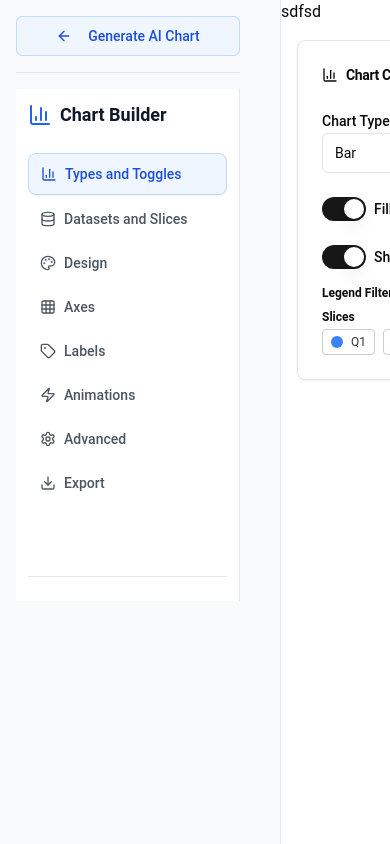
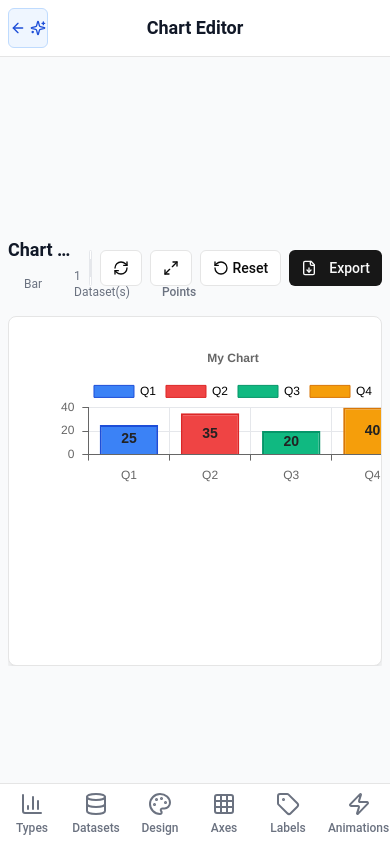
Before and after one commit to Harikrishnanvkph/cursor_ai, a Next.js app: page /editor in a window 390 px wide. Built offline with nearby package versions, Linux system fonts and the light colour scheme.

Commit message:
responsive mobile create

```diff
--- a/app/editor/page.tsx
+++ b/app/editor/page.tsx
@@ -1,50 +1,132 @@
 "use client"
 
-import { useState } from "react"
+import { useState, useEffect } from "react"
 import { Sidebar } from "@/components/sidebar"
 import { ChartPreview } from "@/components/chart-preview"
 import { ConfigPanel } from "@/components/config-panel"
 import { useChartStore } from "@/lib/chart-store"
 import { Button } from "@/components/ui/button"
-import { ArrowLeft, PanelLeft, PanelRight, Plus, Sparkles } from "lucide-react"
+import { ArrowLeft, Sparkles, BarChart3, Database, Palette, Grid, Tag, Zap, Settings, Download } from "lucide-react"
 import Link from "next/link"
+import React from "react"
+
+const TABS = [
+  { id: "types_toggles", label: "Types", icon: BarChart3 },
+  { id: "datasets_slices", label: "Datasets", icon: Database },
+  { id: "design", label: "Design", icon: Palette },
+  { id: "axes", label: "Axes", icon: Grid },
+  { id: "labels", label: "Labels", icon: Tag },
+  { id: "animations", label: "Animations", icon: Zap },
+  { id: "advanced", label: "Advanced", icon: Settings },
+  { id: "export", label: "Export", icon: Download },
+]
+
+// Custom hook to detect <=576px
+function useIsMobile576() {
+  const [isMobile, setIsMobile] = useState(
+    typeof window !== "undefined" ? window.innerWidth <= 576 : false
+  );
+  useEffect(() => {
+    function handleResize() {
+      setIsMobile(window.innerWidth <= 576);
+    }
+    window.addEventListener("resize", handleResize);
+    return () => window.removeEventListener("resize", handleResize);
+  }, []);
+  return isMobile;
+}
 
 export default function EditorPage() {
+  const [mounted, setMounted] = useState(false);
+  useEffect(() => setMounted(true), []);
+
   const [activeTab, setActiveTab] = useState("types_toggles")
   const { chartConfig } = useChartStore()
   const [leftSidebarCollapsed, setLeftSidebarCollapsed] = useState(false)
   const [rightSidebarCollapsed, setRightSidebarCollapsed] = useState(false)
+  const [mobilePanel, setMobilePanel] = useState<string | null>(null)
+  const isMobile = useIsMobile576();
 
+  if (!mounted) {
+    return null; // Or a loading spinner if you prefer
+  }
+
+  // Mobile layout for <=576px
+  if (isMobile) {
+    return (
+      <div className="relative w-full max-w-[480px] mx-auto min-h-screen bg-gray-50 flex flex-col">
+        {/* Header */}
+        <div className="flex items-center justify-between p-2 border-b bg-white">
+          <Link href="/landing">
+            <Button variant="outline" size="icon" className="bg-blue-50 hover:bg-blue-100 text-blue-700 border-blue-200 flex flex-row items-center justify-center gap-1">
+              <ArrowLeft className="h-5 w-5" />
+              <Sparkles className="h-4 w-4" />
+            </Button>
+          </Link>
+          <span className="font-bold text-lg text-gray-900">Chart Editor</span>
+          <div className="w-10" /> {/* Spacer for symmetry */}
+        </div>
+        {/* Chart Preview */}
+        <div className="flex-1 flex items-center justify-center p-2">
+          <ChartPreview />
+        </div>
+        {/* Bottom Navigation - horizontally scrollable, tiles never squish */}
+        <nav className="fixed bottom-0 left-0 right-0 w-full bg-white border-t z-50 overflow-x-auto whitespace-nowrap">
+          <div className="flex flex-row min-w-full">
+            {TABS.map((tab) => {
+              const Icon = tab.icon
+              return (
+                <button
+                  key={tab.id}
+                  onClick={() => setMobilePanel(tab.id)}
+                  className={`flex flex-col items-center justify-center px-2 py-2 min-w-[64px] flex-shrink-0 flex-grow text-center ${mobilePanel === tab.id ? "text-blue-700" : "text-gray-500"}`}
+                  style={{ maxWidth: 96 }}
+                >
+                  <Icon className="h-6 w-6 mb-1 mx-auto" />
+                  <span className="text-xs font-medium truncate w-full">{tab.label}</span>
+                </button>
+              )
+            })}
+          </div>
+        </nav>
+        {/* Bottom Sheet/Drawer for Active Panel */}
+        {mobilePanel && (
+          <div className="fixed bottom-0 left-0 w-full max-w-[480px] mx-auto bg-white rounded-t-2xl shadow-2xl z-50 animate-slide-up flex flex-col" style={{ maxHeight: '80vh' }}>
+            <div className="flex items-center justify-between px-4 py-2 border-b">
+              <span className="font-semibold text-base">{TABS.find(t => t.id === mobilePanel)?.label}</span>
+              <button onClick={() => setMobilePanel(null)} className="text-gray-400 hover:text-gray-700 p-1">
+                <svg width="24" height="24" fill="none" stroke="currentColor" strokeWidth="2" strokeLinecap="round" strokeLinejoin="round"><line x1="18" y1="6" x2="6" y2="18" /><line x1="6" y1="6" x2="18" y2="18" /></svg>
+              </button>
+            </div>
+            <div className="flex-1 overflow-y-auto p-2">
+              <ConfigPanel activeTab={mobilePanel} />
+            </div>
+          </div>
+        )}
+      </div>
+    )
+  }
+
+  // Desktop layout for >576px (original, unchanged)
   return (
     <div className="flex h-screen bg-gray-50 overflow-hidden">
       {/* Left Sidebar - Navigation */}
       {leftSidebarCollapsed ? (
         <div className="w-16 flex-shrink-0 flex flex-col h-full items-center bg-white border-r border-gray-200 p-2">
-          {/* Top button: Back (ArrowLeft) + AI (Sparkles) icon, side by side, navigates to /landing */}
           <Link href="/landing" className="mb-6 mt-4">
             <Button variant="outline" size="icon" className="bg-blue-50 hover:bg-blue-100 text-blue-700 border-blue-200 flex flex-row items-center justify-center gap-1">
               <ArrowLeft className="h-5 w-5" />
               <Sparkles className="h-4 w-4" />
             </Button>
           </Link>
-          {/* Sidebar icons (remove first icon) */}
-          {[
-            { id: "types_toggles", icon: "BarChart3" },
-            { id: "datasets_slices", icon: "Database" },
-            { id: "design", icon: "Palette" },
-            { id: "axes", icon: "Grid" },
-            { id: "labels", icon: "Tag" },
-            { id: "animations", icon: "Zap" },
-            { id: "advanced", icon: "Settings" },
-            { id: "export", icon: "Download" },
-          ].map((tab, idx) => {
-            const Icon = require("lucide-react")[tab.icon]
+          {TABS.map((tab) => {
+            const Icon = tab.icon
             return (
               <button
                 key={tab.id}
                 onClick={() => setActiveTab(tab.id)}
                 className={`mb-2 p-2 rounded hover:bg-gray-100 ${activeTab === tab.id ? "bg-blue-50 text-blue-700" : "text-gray-500"}`}
-                title={tab.id.replace("_", " ")}
+                title={tab.label}
               >
                 <Icon className="h-5 w-5" />
               </button>
@@ -65,7 +147,6 @@ export default function EditorPage() {
           </div>
         </div>
       )}
-
       {/* Center Area - Chart Preview */}
       <div className="flex-1 min-w-0 pr-4 pl-2 py-4">
         <ChartPreview
@@ -75,7 +156,6 @@ export default function EditorPage() {
           isSidebarCollapsed={rightSidebarCollapsed}
         />
       </div>
-
       {/* Right Panel - Configuration */}
       {!rightSidebarCollapsed && (
         <div className="w-80 flex-shrink-0 border-l bg-white overflow-hidden">
--- a/components/chart-preview.tsx
+++ b/components/chart-preview.tsx
@@ -26,10 +26,11 @@ import exportPlugin from "@/lib/export-plugin"
 import { useChatStore } from "@/lib/chat-store"
 import { customLabelPlugin } from "@/lib/custom-label-plugin"
 import { Button } from "@/components/ui/button"
-import { Download, RefreshCw, Maximize2, Minimize2, RotateCcw, X, PanelLeft, PanelRight, FileCode } from "lucide-react"
+import { Download, RefreshCw, Maximize2, Minimize2, RotateCcw, X, PanelLeft, PanelRight, FileCode, FileDown, FileImage, FileText, FileType2, ImageIcon } from "lucide-react"
 import { BarChart3, Database, Dot } from "lucide-react"
 import { Card, CardContent } from "@/components/ui/card"
 import { downloadChartAsHTML } from "@/lib/html-exporter"
+import { DropdownMenu, DropdownMenuContent, DropdownMenuItem, DropdownMenuTrigger } from "@/components/ui/dropdown-menu";
 
 
 ChartJS.register(
@@ -732,6 +733,25 @@ export function ChartPreview({ onToggleSidebar, isSidebarCollapsed, onToggleLeft
     }
   }, [chartWidth, chartHeight, isResponsive]);
 
+  // Add export handler stubs if not already present
+  const handleExportJPEG = () => {
+    if (chartRef.current) {
+      const url = chartRef.current.toBase64Image('image/jpeg', 1.0);
+      const link = document.createElement('a');
+      link.href = url;
+      link.download = 'chart.jpeg';
+      link.click();
+    }
+  };
+  const handleExportSVG = () => {
+    // Chart.js does not natively support SVG export; you may need a plugin or custom logic
+    alert('SVG export is not implemented yet.');
+  };
+  const handleExportCSV = () => {
+    // Implement CSV export logic here
+    alert('CSV export is not implemented yet.');
+  };
+
   return (
     <div className="h-full flex flex-col overflow-hidden" ref={fullscreenContainerRef}>
       {/* Fullscreen overlay */}
@@ -793,14 +813,31 @@ export function ChartPreview({ onToggleSidebar, isSidebarCollapsed, onToggleLeft
               <RotateCcw className="h-4 w-4" />
               <span>Reset</span>
             </Button>
-            <Button size="sm" onClick={handleExport} title="Export as PNG">
-              <Download className="h-4 w-4 mr-1" />
-              PNG
+            {/* Export Dropdown */}
+            <DropdownMenu>
+              <DropdownMenuTrigger asChild>
+                <Button size="sm" variant="default" title="Export">
+                  <FileDown className="h-4 w-4 mr-1" /> Export
                 </Button>
-            <Button size="sm" onClick={handleExportHTML} title="Export as HTML">
-              <FileCode className="h-4 w-4 mr-1" />
-              HTML
-            </Button>
+              </DropdownMenuTrigger>
+              <DropdownMenuContent align="end">
+                <DropdownMenuItem onClick={handleExport}>
+                  <FileImage className="h-4 w-4 mr-2" /> PNG
+                </DropdownMenuItem>
+                <DropdownMenuItem onClick={handleExportJPEG}>
+                  <ImageIcon className="h-4 w-4 mr-2" /> JPEG
+                </DropdownMenuItem>
+                <DropdownMenuItem onClick={handleExportSVG}>
+                  <FileType2 className="h-4 w-4 mr-2" /> SVG
+                </DropdownMenuItem>
+                <DropdownMenuItem onClick={handleExportHTML}>
+                  <FileCode className="h-4 w-4 mr-2" /> HTML
+                </DropdownMenuItem>
+                <DropdownMenuItem onClick={handleExportCSV}>
+                  <FileText className="h-4 w-4 mr-2" /> CSV
+                </DropdownMenuItem>
+              </DropdownMenuContent>
+            </DropdownMenu>
           </div>
         </div>
       </div>
--- a/components/config-panel.tsx
+++ b/components/config-panel.tsx
@@ -42,7 +42,7 @@ export function ConfigPanel({ activeTab }: ConfigPanelProps) {
 
   return (
     <div className="h-full flex flex-col overflow-hidden">
-      <div className="flex flex-row items-center justify-between">sdfsd</div>
+      {/* <div className="flex flex-row items-center justify-between">sdfsd</div> */}
       <div className="flex-1 overflow-y-auto p-4">{renderPanel()}</div>
     </div>
   )
```
Lines whose indentation alone changed are shown as unchanged.
